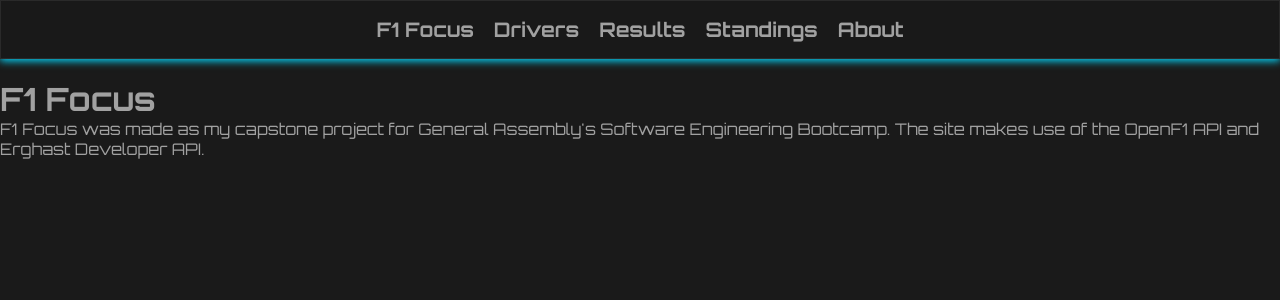
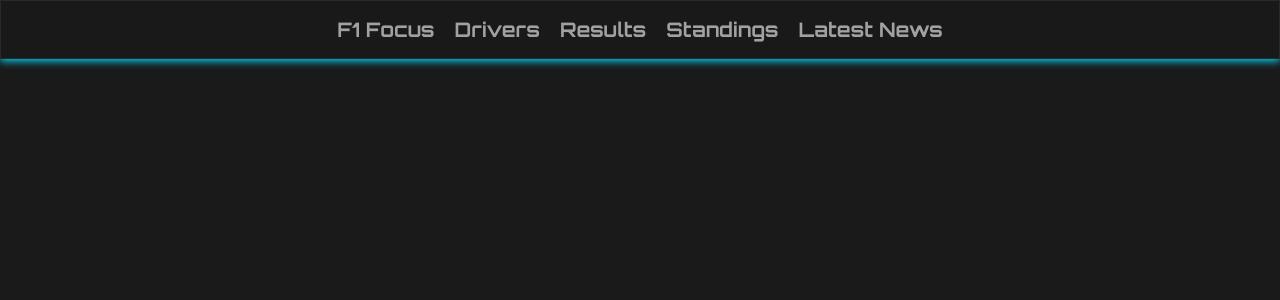
Before and after one commit to Uakaris/F1-Focus, a React (Vite) app: page /about in a window 1280 px wide. Shown: the top 300 px of the page. Built offline with nearby package versions, Linux system fonts and the light colour scheme; no server answers.

Commit message:
Removed About route and component and replaced it with a Latest News link to the offical F1 website

```diff
--- a/src/components/About.css
+++ /dev/null
@@ -1,5 +0,0 @@
-.AboutContainer {
-    padding-top: 20px;
-    display: flex;
-    justify-content: center;
-}
--- a/src/components/About.jsx
+++ /dev/null
@@ -1,19 +0,0 @@
-import "../components/About.css";
-
-const About = () => {
-    return (
-        <div className="AboutContainer">
-            <div className="AboutContent">
-                <h1>F1 Focus</h1>
-                <p>
-                    F1 Focus was made as my capstone project for General
-                    Assembly's Software Engineering Bootcamp. The site makes use
-                    of the OpenF1 API and Erghast Developer API.
-                </p>
-                <p></p>
-            </div>
-        </div>
-    );
-};
-
-export default About;
--- a/src/components/App.jsx
+++ b/src/components/App.jsx
@@ -11,7 +11,6 @@
 import DriverStandingsInfo from "../components/StandingsInfo";
 import LandingPage from "../components/LandingPage";
 import NavBar from "../components/NavBar";
-import About from "../components/About";
 
 const App = () => {
     return (
@@ -42,7 +41,6 @@
                         />
                     }
                 />
-                <Route path="/about" element={<About />} />
             </Routes>
         </>
     );
--- a/src/components/NavBar.jsx
+++ b/src/components/NavBar.jsx
@@ -19,7 +19,15 @@
                     <Link to="/standings">Standings</Link>
                 </li>
                 <li>
-                    <Link to="/about">About</Link>
+                    <strong>
+                        <a
+                            href="https://www.formula1.com/"
+                            target="_blank"
+                            rel="noopener noreferrer"
+                        >
+                            Latest News
+                        </a>
+                    </strong>
                 </li>
             </ul>
         </nav>
```
